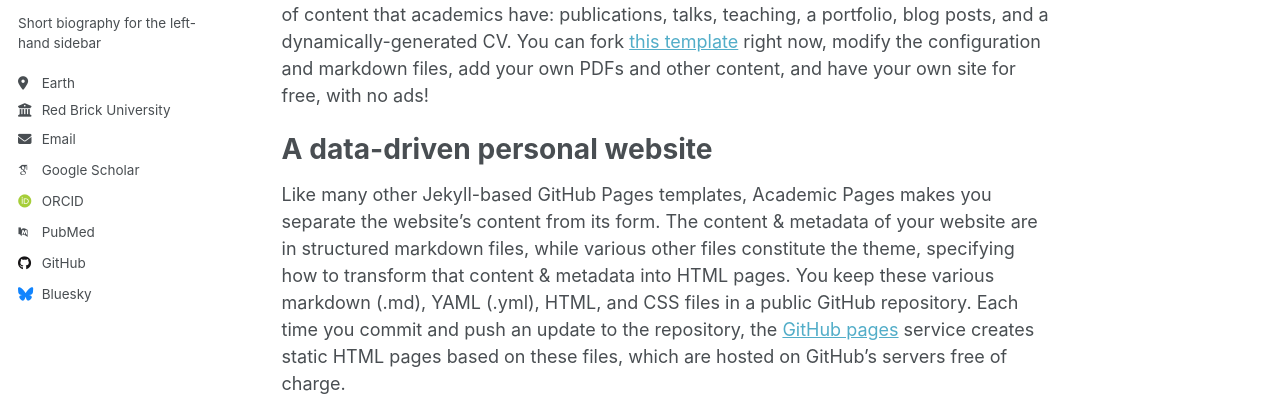
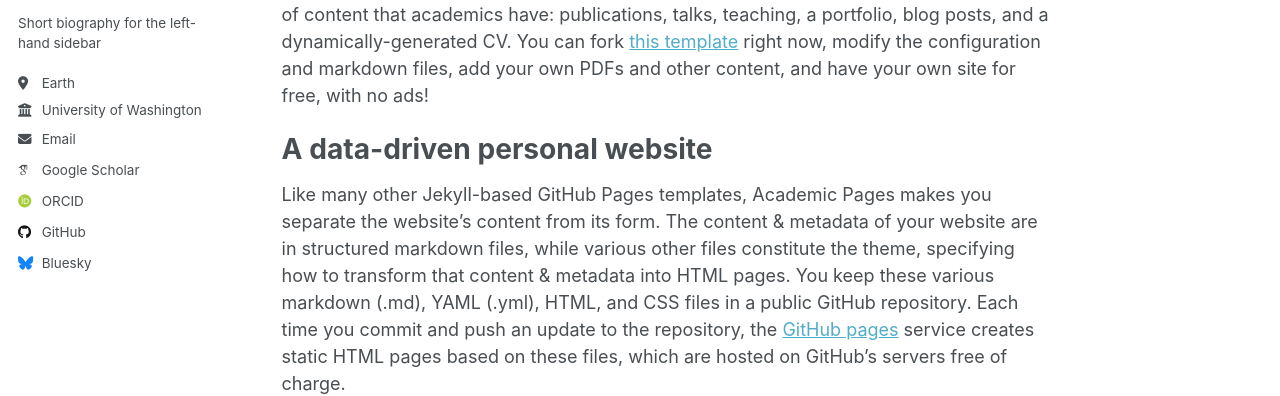
Before and after one commit to Waffelz/Xingyi_Wang, a Jekyll site: the page built from _pages/about.md, in a window 1280 px wide. Shown: the part 303-699 px from the top of the page. Built offline with Jekyll 4.4.1, drawn with Linux system fonts in a browser that asks for light colours; some web fonts are replaced.

Commit message:
Update _config.yml

```diff
--- a/_config.yml
+++ b/_config.yml
@@ -27,17 +27,16 @@ author:
   pronouns         : # example: "she/her"
   bio              : "Short biography for the left-hand sidebar"
   location         : "Earth"
-  employer         : "Red Brick University"
+  employer         : "University of Washington"
   uri              : # URL
-  email            : "none@example.org"
+  email            : "xingyiw@uw.edu"
 
   # Academic websites
   arxiv            : # URL - Update with the correct link to your profile
-  googlescholar    : "https://scholar.google.com/citations?user=PS_CX0AAAAAJ"
+  googlescholar    : "https://scholar.google.com/citations?user=Dpbh1LgAAAAJ&hl=en&authuser=1"
   impactstory      : # URL
-  orcid            : "http://orcid.org/yourorcidurl"
+  orcid            : "https://orcid.org/0000-0003-2502-6234"
   semantic         : # URL
-  pubmed           : "https://www.ncbi.nlm.nih.gov/pubmed/?term=john+snow"
   researchgate     : # URL
   scopus           : # URL
 
@@ -59,7 +58,7 @@ author:
   keybase          : # Username
   instagram        : # Username
   lastfm           : # Username
-  linkedin         : # Username
+  linkedin         : # xingyi-wang-14a98b102
   mastodon         : # URL
   medium           : # URL
   pinterest        : # Username
```
